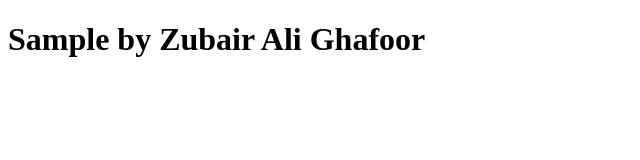
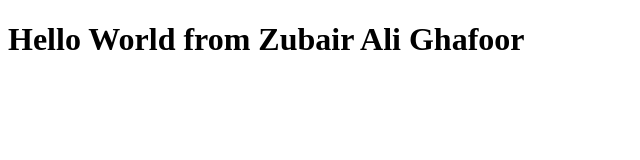
Before and after one commit to zubairalighafoor/Bootcamp1, a plain HTML site: page index.html in a window 1280 px wide. Shown: the whole page, without its empty margins (0-640 px from the left). Drawn offline with Linux system fonts and the light colour scheme.

Commit message:
Update index.html

```diff
--- a/index.html
+++ b/index.html
@@ -7,6 +7,6 @@
     <title>Document</title>
 </head>
 <body>
-    <h1>Sample by Zubair Ali Ghafoor</h1>
+    <h1>Hello World from Zubair Ali Ghafoor</h1>
 </body>
 </html>
```
